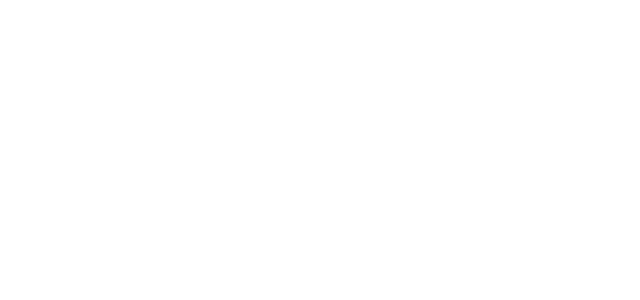
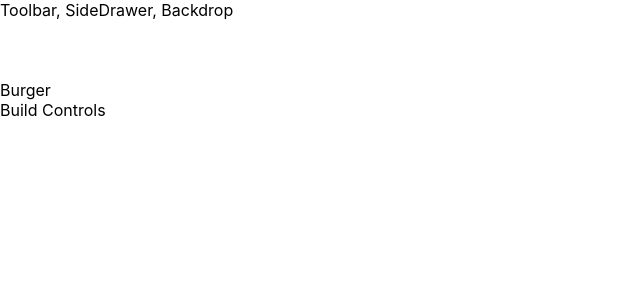
Before and after one commit to Stevan-Radovanovic/BurgerBuilder-WebApp, a React (Create React App) app in the folder bb1/: page / in a window 1280 px wide. Shown: the top 300 px of the page, without its empty margins (0-640 px from the left). Built offline with nearby package versions, Linux system fonts and the light colour scheme.

Commit message:
Added Layout and Builder components

```diff
--- a/bb1/src/App.js
+++ b/bb1/src/App.js
@@ -1,15 +1,17 @@
-import React, { Component } from 'react';
+import React, { Component } from "react";
+import Layout from "./components/Layout/Layout";
+import BurgerBuilder from "./containers/BurgerBuilder/BurgerBuilder";
 
 class App extends Component {
-
   render() {
     return (
       <div>
-
+        <Layout>
+          <BurgerBuilder />
+        </Layout>
       </div>
     );
   }
-
 }
 
 export default App;
--- /dev/null
+++ b/bb1/src/components/Layout/Layout.js
@@ -0,0 +1,13 @@
+import React from "react";
+import css from "./Layout.module.css";
+
+const Layout = (props) => (
+  <React.Fragment>
+    <div>Toolbar, SideDrawer, Backdrop</div>
+    <main className={css.Content}>
+      {props.children}
+    </main>
+  </React.Fragment>
+);
+
+export default Layout;
--- /dev/null
+++ b/bb1/src/components/Layout/Layout.module.css
@@ -0,0 +1,3 @@
+.Content {
+  margin-top: 60px;
+}
--- /dev/null
+++ b/bb1/src/containers/BurgerBuilder/BurgerBuilder.js
@@ -0,0 +1,12 @@
+import React, { Component } from "react";
+
+class BurgerBuilder extends Component {
+  render() {
+    return (<React.Fragment>
+      <div>Burger</div>
+      <div>Build Controls</div>
+    </React.Fragment>);
+  }
+}
+
+export default BurgerBuilder;
```
